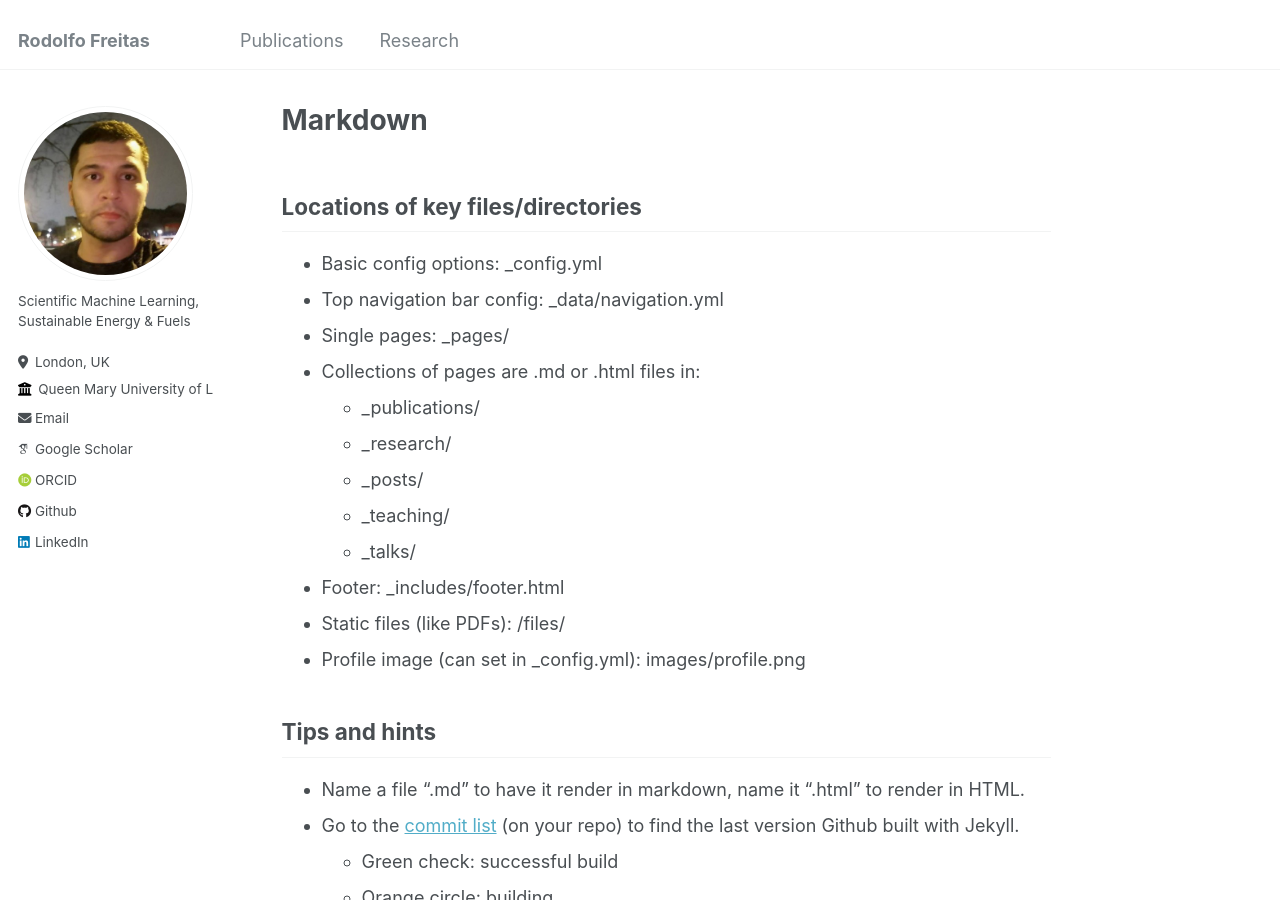
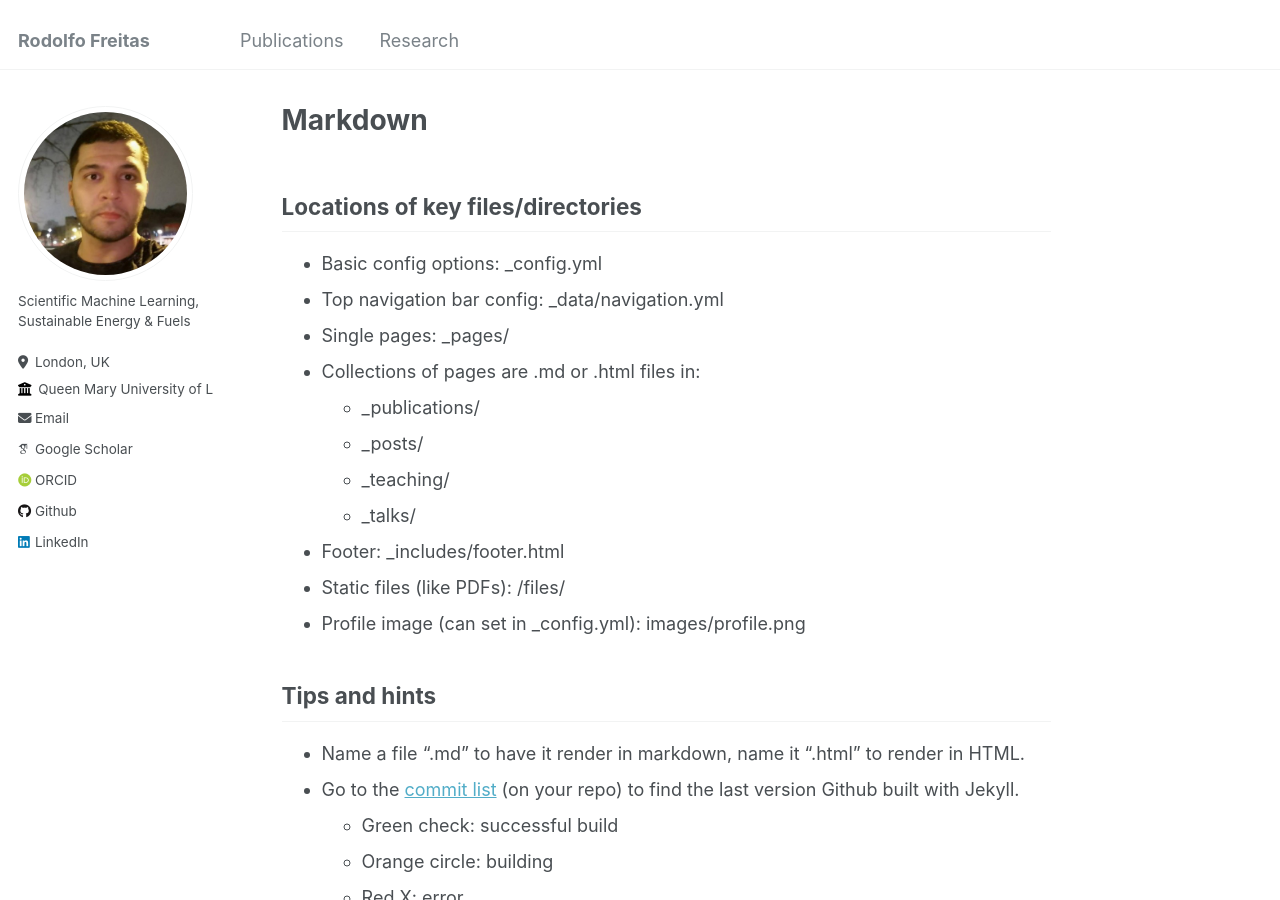
Before and after one commit to RodolfosmFreitas/RodolfosmFreitas.github.io, a Jekyll site: the page built from _pages/markdown.md, in a window 1280 px wide and 900 px high. Built offline with Jekyll 4.4.1, drawn with Linux system fonts in a browser that asks for light colours; some web fonts are replaced.

Commit message:
Update markdown.md

```diff
--- a/_pages/markdown.md
+++ b/_pages/markdown.md
@@ -14,7 +14,6 @@ redirect_from:
 * Single pages: _pages/
 * Collections of pages are .md or .html files in:
   * _publications/
-  * _research/
   * _posts/
   * _teaching/
   * _talks/
```
